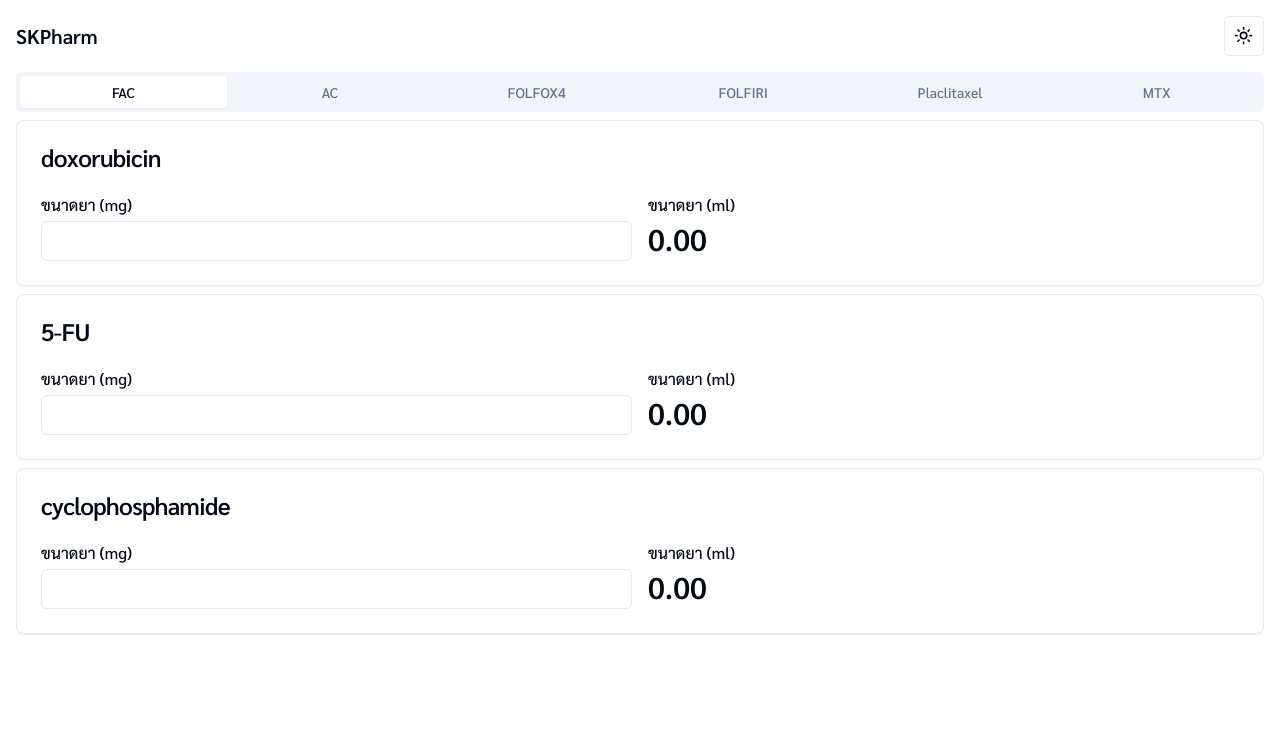
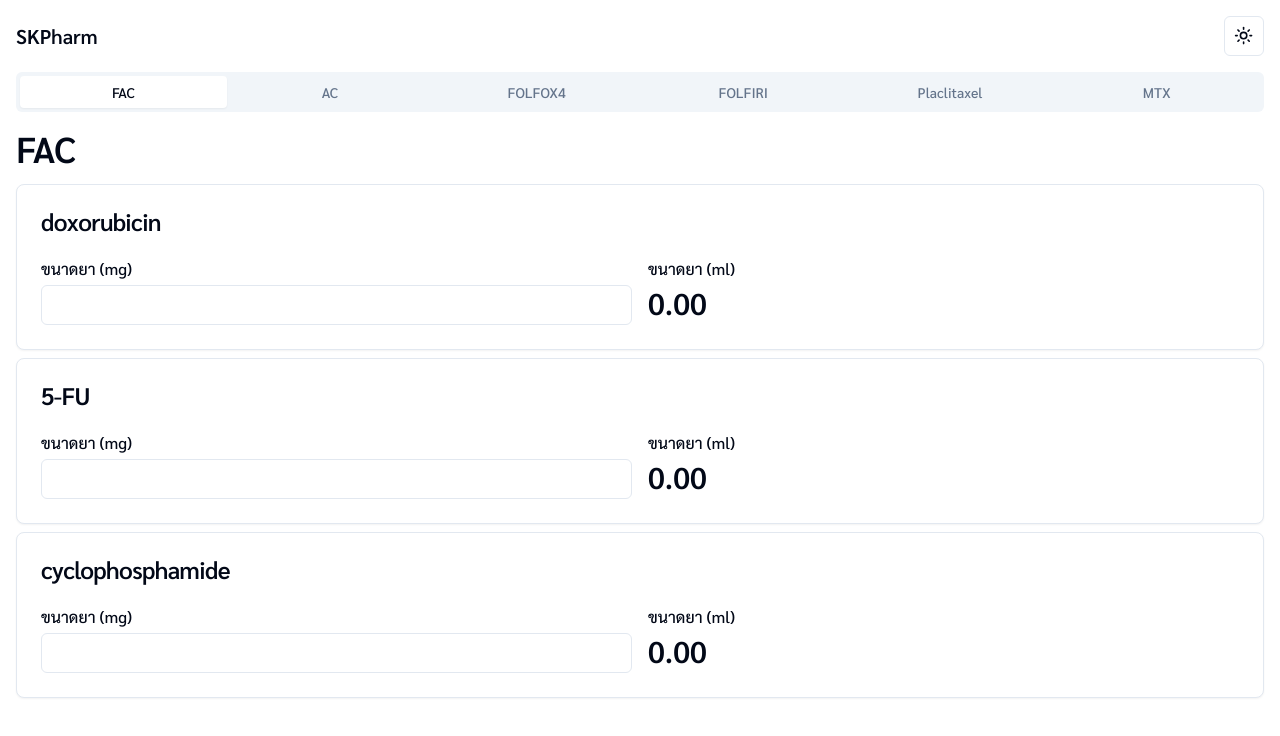
Before and after one commit to pangpondwee/chemo, a Next.js app: page / in a window 1280 px wide. Shown: the top 736 px of the page. Built offline with nearby package versions, Linux system fonts and the light colour scheme; a web font is replaced by a local one.

Commit message:
Add header

```diff
--- a/app/page.tsx
+++ b/app/page.tsx
@@ -32,6 +32,9 @@ export default function Home() {
           className="flex flex-col"
         >
           <div className="mt-2 flex flex-col gap-2">
+            <div className="text-4xl font-semibold mt-2 mb-2">
+              {formula.name}
+            </div>
             {formula.drugs.map((drug) => (
               <Card key={drug}>
                 <CardHeader>
```
